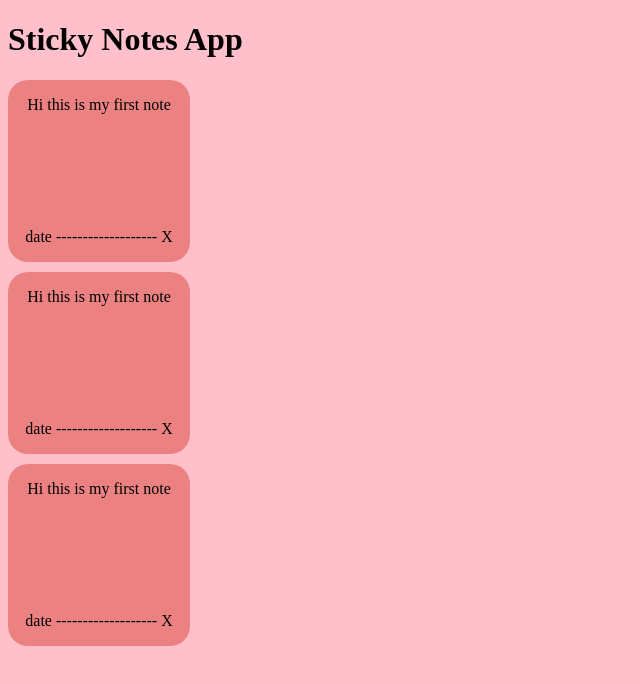
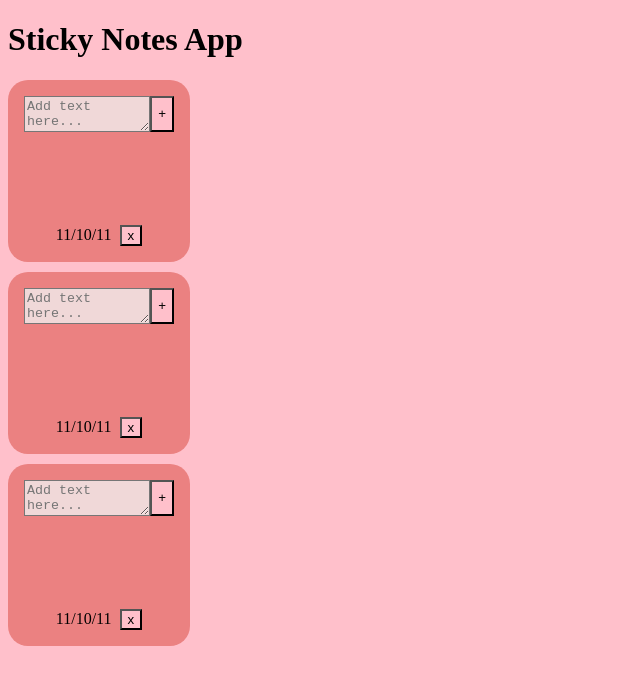
Before and after one commit to VPilipenko334/koala-sticky-notes, a React (Create React App) app: page / in a window 1280 px wide. Shown: the top 684 px of the page, without its empty margins (0-640 px from the left). Built offline with nearby package versions, Linux system fonts and the light colour scheme.

Commit message:
sticky notes starting to render

```diff
--- a/src/App.js
+++ b/src/App.js
@@ -3,6 +3,7 @@ import './stylesheets/sticky_note.css'
 import AllNotes from './components/all_notes';
 
 function App() {
+
   return (
     <div className="App">
       <header className="App-wrapper">
--- a/src/components/sticky_note.jsx
+++ b/src/components/sticky_note.jsx
@@ -1,12 +1,22 @@
+import React from 'react';
 
 const StickyNote = () => {
+
+    const addStickyNote= () => {
+
+    }
+
     return (
         <div className="sticky-note-wrapper">
+            <form onSubmit={addStickyNote} className="note-form">
+                <textarea className="note-textarea" placeholder="Add text here..."></textarea>
+                <button>+</button>
+            </form>
 
-            Hi this is my first note
-            <br/>
-            <div className="sticky-note-footer">date ------------------- X</div>
-
+            <div className="sticky-note-footer">
+                11/10/11 &nbsp;
+                <button>x</button>
+            </div>
         </div>
     )
 }
--- a/src/stylesheets/sticky_note.css
+++ b/src/stylesheets/sticky_note.css
@@ -16,6 +16,24 @@
 .sticky-note-footer {
     background-color: rgb(235, 129, 129);
     display: flex;
+    align-items: center;
     justify-content: space-between;
-    align-items: center;
 }
+
+.note-form {
+    background-color: rgb(235, 129, 129);
+    display: flex;
+    flex-direction: row;
+    width: 150px;
+    max-width: 150px;
+}
+
+.note-textarea {
+    background-color: rgb(240, 216, 216);
+}
+
+all-notes-wrapper {
+    display: grid;
+    grid-gap: 1rem;
+    grid-template-columns: repeat(auto-fit, minmax(150px, 1fr));
+}
```
